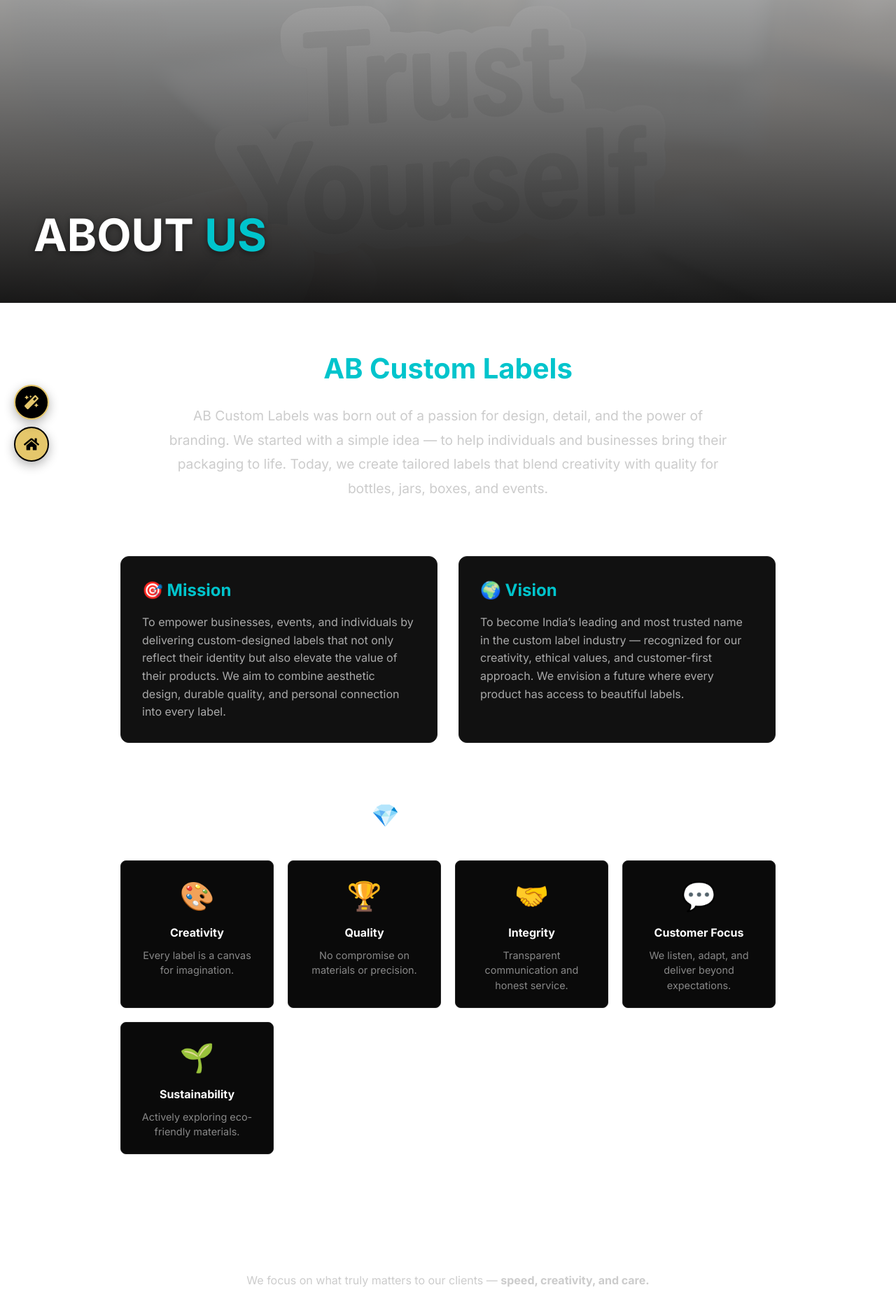
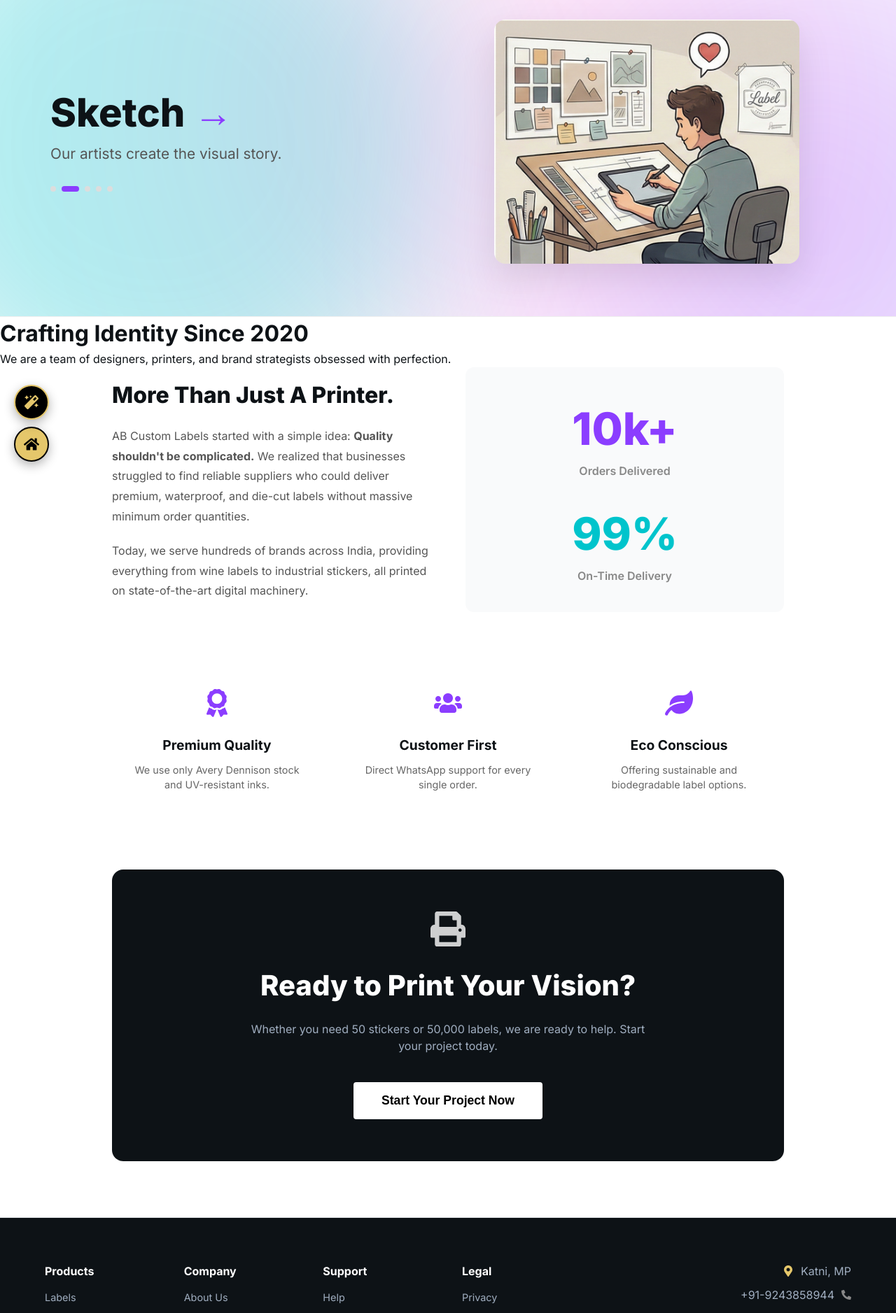
Before and after one commit to venom-cooder/ab-custom-labels, a React (Vite) app in the folder frontend/: page /about in a window 1280 px wide. Shown: the part 120-1997 px from the top of the page at 70% size. Built offline with nearby package versions, Linux system fonts and the light colour scheme; no server answers.

Commit message:
about page

```diff
--- a/frontend/src/pages/About.jsx
+++ b/frontend/src/pages/About.jsx
@@ -1,163 +1,297 @@
 import React, { useState, useEffect } from 'react';
 import { motion, AnimatePresence } from 'framer-motion';
-import { FaWhatsapp, FaClipboardList, FaCheckCircle } from 'react-icons/fa';
-
-// IMPORT FOOTER HERE
-import Footer from '../components/Footer';
+import axios from 'axios';
+import { FaCheckCircle, FaWhatsapp, FaTimes, FaLightbulb, FaPaperPlane, FaAward, FaUsers, FaPrint, FaLeaf } from 'react-icons/fa';
+import AuroraBackground from '../components/anim/AuroraBackground';
 
 const About = () => {
-  // --- Slideshow Logic ---
-  const heroImages = [
-    '/images/AboutUs/aboutus1.png',
-    '/images/AboutUs/aboutus2.png',
-    '/images/AboutUs/aboutus3.png',
+  const API_URL = import.meta.env.VITE_API_URL || 'http://localhost:5001';
+
+  // --- ANIMATION STATE (Top Section) ---
+  const [stepIndex, setStepIndex] = useState(0);
+  const steps = [
+    { title: "Idea", desc: "You share your vision or brand concept.", img: "/images/Step1.png" },
+    { title: "Sketch", desc: "Our artists create the visual story.", img: "/images/Step2.png" },
+    { title: "Design", desc: "We refine typography, colors, and shape.", img: "/images/Step3.png" },
+    { title: "Print", desc: "Production on high-end industrial printers.", img: "/images/Step4.png" },
+    { title: "Deliver", desc: "Your premium labels arrive ready to stick.", img: "/images/Step5.png" }
   ];
-  const [currentImageIndex, setCurrentImageIndex] = useState(0);
 
+  // --- MODAL & FORM STATE ---
+  const [isModalOpen, setModalOpen] = useState(false);
+  const [isSubmitting, setIsSubmitting] = useState(false);
+  const [submitSuccess, setSubmitSuccess] = useState(false);
+
+  const [formData, setFormData] = useState({
+    name: '',
+    contact: '',
+    projectType: 'Consultation',
+    details: '',
+    qty: ''
+  });
+
+  // --- EFFECTS ---
   useEffect(() => {
-    const interval = setInterval(() => {
-      setCurrentImageIndex((prev) => (prev + 1) % heroImages.length);
-    }, 5000); // Change every 5 seconds
-    return () => clearInterval(interval);
+    const stepInterval = setInterval(() => {
+      setStepIndex((prev) => (prev + 1) % steps.length);
+    }, 4000);
+    return () => clearInterval(stepInterval);
   }, []);
 
-  const openWhatsApp = (msg) => {
+  // --- HANDLERS ---
+  const handleInputChange = (e) => {
+    setFormData({ ...formData, [e.target.name]: e.target.value });
+  };
+
+  const handleFormSubmit = async (e) => {
+    e.preventDefault();
+    setIsSubmitting(true);
+
+    const newOrder = {
+      name: formData.name,
+      contact: formData.contact,
+      details: `ABOUT PAGE INQUIRY: ${formData.projectType} | ${formData.details}`,
+      type: 'New Inquiry',
+      qty: formData.qty,
+      date: new Date().toLocaleString()
+    };
+
+    try {
+      // 1. Save to Inventory
+      await axios.post(`${API_URL}/api/orders`, newOrder);
+      // 2. Show Success
+      setSubmitSuccess(true);
+    } catch (e) {
+      console.error("Error submitting", e);
+    } finally {
+      setIsSubmitting(false);
+    }
+  };
+
+  const connectWhatsApp = () => {
+    const msg = `*NEW INQUIRY* (from About Page) 🚀\n👤 Name: ${formData.name}\n📞 Contact: ${formData.contact}\n📝 Request: ${formData.details}\n🔢 Qty: ${formData.qty}`;
     window.open(`https://wa.me/919243858944?text=${encodeURIComponent(msg)}`, '_blank');
+
+    // Reset
+    setSubmitSuccess(false);
+    setModalOpen(false);
+    setFormData({ name: '', contact: '', projectType: 'Consultation', details: '', qty: '' });
   };
 
   return (
     <div className="app-container">
 
-      {/* 1. HERO SLIDESHOW SECTION */}
-      <div style={{ position: 'relative', height: '60vh', minHeight:'400px', overflow: 'hidden', borderBottom: '1px solid #222' }}>
+      {/* ========================================================== */}
+      {/* 1. TOP SECTION: 5-STEP PROCESS (AURORA BG) - SAME AS GALLERY */}
+      {/* ========================================================== */}
+      <div style={{position:'relative', height:'500px', overflow:'hidden', display:'flex', alignItems:'center', background:'#fff', borderBottom:'1px solid #eee'}}>
+        <AuroraBackground />
+        <div className="container" style={{position:'relative', zIndex:1, maxWidth:'1200px', margin:'0 auto', width:'100%', display:'grid', gridTemplateColumns:'1fr 1fr', alignItems:'center', padding:'0 2rem'}}>
+
+          {/* Text Animation */}
+          <div style={{paddingRight:'40px'}}>
+             <AnimatePresence mode="wait">
+               <motion.div
+                 key={stepIndex}
+                 initial={{ opacity: 0, x: -20 }} animate={{ opacity: 1, x: 0 }} exit={{ opacity: 0, x: 20 }}
+                 transition={{ duration: 0.5 }}
+               >
+                 <h2 style={{fontSize:'3.5rem', fontWeight:'900', color:'var(--text-main)', marginBottom:'10px', lineHeight:'1.1'}}>
+                   {steps[stepIndex].title} <span style={{color:'var(--primary)'}}>→</span>
+                 </h2>
+                 <p style={{fontSize:'1.3rem', color:'#555', lineHeight:'1.6'}}>
+                   {steps[stepIndex].desc}
+                 </p>
+                 <div style={{display:'flex', gap:'8px', marginTop:'30px'}}>
+                   {steps.map((_, i) => (
+                     <div key={i} style={{width: i === stepIndex ? '25px' : '8px', height:'8px', borderRadius:'4px', background: i === stepIndex ? 'var(--primary)' : '#ddd', transition: '0.3s'}}/>
+                   ))}
+                 </div>
+               </motion.div>
+             </AnimatePresence>
+          </div>
+
+          {/* Image Animation */}
+          <div style={{height:'350px', display:'flex', justifyContent:'center', alignItems:'center'}}>
              <AnimatePresence mode="wait">
                <motion.img
-            key={currentImageIndex}
-            src={heroImages[currentImageIndex]}
-            alt={`About Us ${currentImageIndex + 1}`}
-            initial={{ opacity: 0, scale: 1.05 }}
-            animate={{ opacity: 0.6, scale: 1 }} // Lower opacity so text pops
-            exit={{ opacity: 0 }}
-            transition={{ duration: 1.5 }}
-            style={{ width: '100%', height: '100%', objectFit: 'cover', position: 'absolute' }}
+                 key={stepIndex} src={steps[stepIndex].img} alt="Process Step"
+                 initial={{ opacity: 0, scale: 0.9 }} animate={{ opacity: 1, scale: 1 }} exit={{ opacity: 0, scale: 1.1 }}
+                 style={{maxHeight:'100%', maxWidth:'100%', borderRadius:'16px', boxShadow:'0 20px 50px rgba(0,0,0,0.1)', objectFit: 'contain'}}
+                 onError={(e) => e.target.src = 'https://placehold.co/400x300?text=Process+Step'}
                />
              </AnimatePresence>
-        <div style={{
-          position:'absolute', top:0, left:0, width:'100%', height:'100%',
-          background:'linear-gradient(to bottom, rgba(0,0,0,0.3), rgba(0,0,0,0.9))',
-          display:'flex', alignItems:'flex-end', padding:'3rem'
-        }}>
-          <h1 style={{fontSize:'4rem', color:'white', margin:0, textShadow:'0 2px 10px rgba(0,0,0,0.5)'}}>
-            ABOUT <span style={{color:'var(--accent)'}}>US</span>
-          </h1>
+          </div>
         </div>
       </div>
 
-      {/* 2. MAIN CONTENT */}
-      <div style={{ maxWidth: '1000px', margin: '0 auto', padding: '4rem 2rem', color: '#fff' }}>
+      {/* ========================================================== */}
+      {/* 2. ABOUT CONTENT (Clean/Professional Theme) */}
+      {/* ========================================================== */}
+      <div className="page-header">
+        <h1>Crafting Identity Since 2020</h1>
+        <p>We are a team of designers, printers, and brand strategists obsessed with perfection.</p>
+      </div>
 
-        {/* Intro */}
-        <section style={{ marginBottom: '5rem', textAlign:'center' }}>
-          <h2 style={{ fontSize: '2.5rem', color: 'var(--accent)', marginBottom: '20px' }}>
-            AB Custom Labels
-          </h2>
-          <p style={{ fontSize: '1.2rem', lineHeight: '1.8', color: '#ccc', maxWidth:'800px', margin:'0 auto' }}>
-            AB Custom Labels was born out of a passion for design, detail, and the power of branding.
-            We started with a simple idea — to help individuals and businesses bring their packaging to life.
-            Today, we create tailored labels that blend creativity with quality for bottles, jars, boxes, and events.
+      <div className="container" style={{maxWidth:'1000px', margin:'0 auto', paddingBottom:'80px', paddingLeft:'20px', paddingRight:'20px'}}>
+
+        {/* Story Block */}
+        <div style={{display:'grid', gridTemplateColumns:'1fr 1fr', gap:'50px', alignItems:'center', marginBottom:'80px'}}>
+           <div>
+              <h2 style={{fontSize:'2rem', fontWeight:'800', marginBottom:'20px', color:'var(--text-main)'}}>More Than Just A Printer.</h2>
+              <p style={{color:'#555', lineHeight:'1.8', marginBottom:'20px'}}>
+                AB Custom Labels started with a simple idea: <strong>Quality shouldn't be complicated.</strong> We realized that businesses struggled to find reliable suppliers who could deliver premium, waterproof, and die-cut labels without massive minimum order quantities.
               </p>
-        </section>
-
-        {/* Mission, Vision & Values Grid */}
-        <section style={{ marginBottom: '5rem' }}>
-          <div style={{ display: 'grid', gridTemplateColumns: 'repeat(auto-fit, minmax(300px, 1fr))', gap: '30px' }}>
-            {/* Mission */}
-            <div style={{ background: '#111', padding: '30px', borderRadius: '12px', border: '1px solid #222' }}>
-              <h3 style={{ color: 'var(--accent)', fontSize:'1.5rem', marginBottom:'15px' }}>🎯 Mission</h3>
-              <p style={{ color: '#aaa', lineHeight:'1.6' }}>
-                To empower businesses, events, and individuals by delivering custom-designed labels that not only reflect their identity but also elevate the value of their products. We aim to combine aesthetic design, durable quality, and personal connection into every label.
+              <p style={{color:'#555', lineHeight:'1.8'}}>
+                Today, we serve hundreds of brands across India, providing everything from wine labels to industrial stickers, all printed on state-of-the-art digital machinery.
               </p>
            </div>
-            {/* Vision */}
-            <div style={{ background: '#111', padding: '30px', borderRadius: '12px', border: '1px solid #222' }}>
-              <h3 style={{ color: 'var(--accent)', fontSize:'1.5rem', marginBottom:'15px' }}>🌍 Vision</h3>
-              <p style={{ color: '#aaa', lineHeight:'1.6' }}>
-                To become India’s leading and most trusted name in the custom label industry — recognized for our creativity, ethical values, and customer-first approach. We envision a future where every product has access to beautiful labels.
-              </p>
+           <div style={{background:'#f9fafb', borderRadius:'12px', padding:'40px', textAlign:'center'}}>
+              <div style={{fontSize:'4rem', fontWeight:'900', color:'var(--primary)'}}>10k+</div>
+              <div style={{color:'#888', fontWeight:'600', marginBottom:'30px'}}>Orders Delivered</div>
+              <div style={{fontSize:'4rem', fontWeight:'900', color:'var(--accent)'}}>99%</div>
+              <div style={{color:'#888', fontWeight:'600'}}>On-Time Delivery</div>
            </div>
         </div>
-        </section>
 
-        {/* Values Section */}
-        <section style={{ marginBottom: '5rem' }}>
-          <h2 style={{ textAlign: 'center', marginBottom: '40px', fontSize:'2rem' }}>💎 Our Values</h2>
-          <div style={{ display: 'grid', gridTemplateColumns: 'repeat(auto-fit, minmax(200px, 1fr))', gap: '20px', textAlign:'center' }}>
-            {[
-              { icon: '🎨', title: 'Creativity', desc: 'Every label is a canvas for imagination.' },
-              { icon: '🏆', title: 'Quality', desc: 'No compromise on materials or precision.' },
-              { icon: '🤝', title: 'Integrity', desc: 'Transparent communication and honest service.' },
-              { icon: '💬', title: 'Customer Focus', desc: 'We listen, adapt, and deliver beyond expectations.' },
-              { icon: '🌱', title: 'Sustainability', desc: 'Actively exploring eco-friendly materials.' },
-            ].map((val, index) => (
-              <div key={index} style={{ background: '#0a0a0a', padding: '20px', borderRadius: '8px', border: '1px solid #222' }}>
-                <div style={{ fontSize: '2.5rem', marginBottom: '10px' }}>{val.icon}</div>
-                <h4 style={{ color: 'white', marginBottom: '10px' }}>{val.title}</h4>
-                <p style={{ color: '#888', fontSize:'0.9rem' }}>{val.desc}</p>
+        {/* Values Grid */}
+        <div style={{display:'grid', gridTemplateColumns:'repeat(3, 1fr)', gap:'30px', marginBottom:'80px'}}>
+           <div className="strict-card" style={{padding:'30px', textAlign:'center', height:'auto'}}>
+              <FaAward size={40} color="var(--primary)" style={{margin:'0 auto 20px'}}/>
+              <h3 style={{fontSize:'1.2rem', fontWeight:'700', marginBottom:'10px'}}>Premium Quality</h3>
+              <p style={{color:'#666', fontSize:'0.9rem'}}>We use only Avery Dennison stock and UV-resistant inks.</p>
            </div>
-            ))}
+           <div className="strict-card" style={{padding:'30px', textAlign:'center', height:'auto'}}>
+              <FaUsers size={40} color="var(--primary)" style={{margin:'0 auto 20px'}}/>
+              <h3 style={{fontSize:'1.2rem', fontWeight:'700', marginBottom:'10px'}}>Customer First</h3>
+              <p style={{color:'#666', fontSize:'0.9rem'}}>Direct WhatsApp support for every single order.</p>
            </div>
-        </section>
-
-        {/* Why Choose Us Section */}
-        <section>
-          <h2 style={{ textAlign: 'center', marginBottom: '40px', fontSize:'2rem' }}>Why Choose Us</h2>
-          <p style={{ textAlign: 'center', color: '#ccc', marginBottom: '40px' }}>
-            We focus on what truly matters to our clients — <b>speed, creativity, and care.</b>
-          </p>
-          <div style={{ display: 'grid', gap: '25px' }}>
-            {[
-              { title: "Fast Turnaround", desc: "We respect your time. We deliver high-quality custom labels on a tight timeline without compromising quality." },
-              { title: "Fully Customized Designs", desc: "Every label is designed from scratch based on your needs. From shape to fonts — you dream it, we create it." },
-              { title: "Eco-Friendly Options", desc: "We care about the planet. We offer sustainable, recyclable label materials for eco-conscious choices." },
-              { title: "Personal Support & Guidance", desc: "You’re never on your own. We work closely with you from concept to delivery with honest advice." },
-              { title: "Premium Print Quality", desc: "High-resolution printing and durable materials ensure your labels look sharp, feel premium, and last." },
-            ].map((item, i) => (
-              <div key={i} style={{ display: 'flex', gap: '20px', alignItems: 'flex-start' }}>
-                 <h3 style={{ color: 'var(--accent)', fontSize:'2rem', lineHeight:'1', opacity:0.6 }}>{i+1}️⃣</h3>
-                 <div>
-                   <h3 style={{ color: 'white', marginBottom: '10px' }}>{item.title}</h3>
-                   <p style={{ color: '#aaa', lineHeight: '1.6' }}>{item.desc}</p>
+           <div className="strict-card" style={{padding:'30px', textAlign:'center', height:'auto'}}>
+              <FaLeaf size={40} color="var(--primary)" style={{margin:'0 auto 20px'}}/>
+              <h3 style={{fontSize:'1.2rem', fontWeight:'700', marginBottom:'10px'}}>Eco Conscious</h3>
+              <p style={{color:'#666', fontSize:'0.9rem'}}>Offering sustainable and biodegradable label options.</p>
            </div>
         </div>
-            ))}
+
+        {/* ========================================================== */}
+        {/* 3. BOTTOM CTA (Triggers Modal) */}
+        {/* ========================================================== */}
+        <div style={{background:'#0d1216', borderRadius:'16px', padding:'60px', textAlign:'center', color:'white'}}>
+           <FaPrint size={50} style={{marginBottom:'20px', opacity:0.8}}/>
+           <h2 style={{fontSize:'2.5rem', fontWeight:'800', marginBottom:'20px', color:'white'}}>Ready to Print Your Vision?</h2>
+           <p style={{color:'#a0aec0', marginBottom:'40px', maxWidth:'600px', margin:'0 auto 40px'}}>
+             Whether you need 50 stickers or 50,000 labels, we are ready to help. Start your project today.
+           </p>
+           <button
+             onClick={() => setModalOpen(true)}
+             className="primary-btn"
+             style={{padding:'16px 40px', fontSize:'1.1rem', background:'white', color:'black', border:'none'}}
+           >
+             Start Your Project Now
+           </button>
         </div>
-        </section>
 
       </div>
 
-      {/* 3. BOTTOM CTAs */}
-      <div style={{ padding: '4rem 2rem', background: '#080808', textAlign: 'center', borderTop:'1px solid #222' }}>
-        <h2 style={{ color: 'white', marginBottom: '20px' }}>Ready to make your label stand out?</h2>
-        <p style={{ color: '#888', marginBottom: '30px' }}>Let’s create something custom together.</p>
-        <div style={{ display: 'flex', gap: '20px', justifyContent: 'center', flexWrap:'wrap' }}>
+      {/* ========================================================== */}
+      {/* 4. THE MODAL (INVENTORY -> WHATSAPP) */}
+      {/* ========================================================== */}
+      <AnimatePresence>
+        {isModalOpen && (
+          <div
+            style={{
+              position: 'fixed', top: 0, left: 0, width: '100%', height: '100%',
+              background: 'rgba(0,0,0,0.85)', zIndex: 9999,
+              display: 'flex', alignItems: 'center', justifyContent: 'center',
+              backdropFilter: 'blur(5px)'
+            }}
+            onClick={() => setModalOpen(false)}
+          >
+            <motion.div
+              initial={{scale:0.9, opacity:0}} animate={{scale:1, opacity:1}} exit={{scale:0.9, opacity:0}}
+              onClick={(e) => e.stopPropagation()}
+              style={{
+                background: 'white', padding: '30px', borderRadius: '12px',
+                width: '90%', maxWidth: '500px', position: 'relative',
+                boxShadow: '0 25px 60px rgba(0,0,0,0.5)', overflow: 'hidden'
+              }}
+            >
+              <button onClick={() => setModalOpen(false)} style={{position:'absolute', top:15, right:15, border:'none', background:'transparent', cursor:'pointer'}}>
+                <FaTimes size={20} color="#888"/>
+              </button>
+
+              {submitSuccess ? (
+                // SUCCESS STATE
+                <div style={{textAlign: 'center', padding: '30px 10px'}}>
+                  <div style={{width: '70px', height: '70px', background: '#dcfce7', color: '#16a34a', borderRadius: '50%', display: 'flex', alignItems: 'center', justifyContent: 'center', margin: '0 auto 20px'}}>
+                     <FaCheckCircle size={35} />
+                  </div>
+                  <h2 style={{color:'var(--text-main)', marginBottom:'10px'}}>Inquiry Saved!</h2>
+                  <p style={{color:'var(--text-body)', lineHeight: '1.6', marginBottom:'25px'}}>
+                    We've added your project to our system. Let's discuss the finer details on WhatsApp.
+                  </p>
                   <button
-            onClick={() => openWhatsApp("Hi, I want to give a custom order after reading your About page.")}
+                    onClick={connectWhatsApp}
                     className="primary-btn"
-            style={{ display: 'flex', alignItems: 'center', gap: '10px' }}
+                    style={{width:'100%', background:'#25D366', display:'flex', alignItems:'center', justifyContent:'center', gap:'10px'}}
                   >
-            <FaClipboardList /> Give Order
+                    <FaWhatsapp size={20}/> Continue to WhatsApp
                   </button>
-          <button
-            onClick={() => openWhatsApp("Hi, I'd like to connect and discuss some ideas.")}
-            className="big-whatsapp-btn"
-            style={{ width:'auto', padding:'16px 32px' }}
-          >
-            <FaWhatsapp size={20} /> Connect to WhatsApp
-          </button>
+                </div>
+              ) : (
+                // FORM STATE
+                <>
+                  <div style={{marginBottom: '25px', display: 'flex', alignItems: 'center', gap: '10px'}}>
+                     <div style={{background: '#f3e8ff', padding: '10px', borderRadius: '50%', color: 'var(--primary)'}}><FaLightbulb size={20}/></div>
+                     <div>
+                        <h2 style={{color:'var(--text-main)', margin: 0, fontSize: '1.5rem'}}>Start Project</h2>
+                        <p style={{color:'var(--text-body)', margin: 0, fontSize: '0.9rem'}}>Tell us about your needs.</p>
                      </div>
                    </div>
 
+                  <form onSubmit={handleFormSubmit} style={{display: 'flex', flexDirection: 'column', gap: '15px'}}>
+                    <div style={{display: 'grid', gridTemplateColumns: '1fr 1fr', gap: '15px'}}>
+                      <div>
+                        <label style={{fontSize:'0.75rem', fontWeight:'700', textTransform:'uppercase', color:'#888', marginBottom:'5px', display:'block'}}>Name</label>
+                        <input name="name" value={formData.name} onChange={handleInputChange} required className="clean-input" placeholder="Your Name" style={{background:'#f8f9fa'}}/>
+                      </div>
+                      <div>
+                        <label style={{fontSize:'0.75rem', fontWeight:'700', textTransform:'uppercase', color:'#888', marginBottom:'5px', display:'block'}}>Contact</label>
+                        <input name="contact" value={formData.contact} onChange={handleInputChange} required className="clean-input" placeholder="+91..." style={{background:'#f8f9fa'}}/>
+                      </div>
+                    </div>
 
+                    <div>
+                      <label style={{fontSize:'0.75rem', fontWeight:'700', textTransform:'uppercase', color:'#888', marginBottom:'5px', display:'block'}}>Project Type</label>
+                      <select name="projectType" value={formData.projectType} onChange={handleInputChange} className="clean-input" style={{width: '100%', background: 'white'}}>
+                        <option>Consultation</option>
+                        <option>Stickers</option>
+                        <option>Product Labels</option>
+                        <option>Packaging</option>
+                        <option>Bulk Printing</option>
+                      </select>
+                    </div>
+
+                    <div>
+                      <label style={{fontSize:'0.75rem', fontWeight:'700', textTransform:'uppercase', color:'#888', marginBottom:'5px', display:'block'}}>Project Details</label>
+                      <textarea name="details" value={formData.details} onChange={handleInputChange} required className="clean-input" rows="3" placeholder="Describe your vision..." style={{background:'#f8f9fa'}}/>
+                    </div>
+
+                    <div>
+                       <label style={{fontSize:'0.75rem', fontWeight:'700', textTransform:'uppercase', color:'#888', marginBottom:'5px', display:'block'}}>Estimated Quantity</label>
+                       <input name="qty" type="number" value={formData.qty} onChange={handleInputChange} required className="clean-input" placeholder="Ex: 1000" style={{background:'#f8f9fa'}}/>
+                    </div>
+
+                    <button type="submit" className="primary-btn" disabled={isSubmitting} style={{width:'100%', marginTop: '10px', display: 'flex', justifyContent: 'center', gap: '8px'}}>
+                       {isSubmitting ? 'Saving...' : <><FaPaperPlane/> Add to Inventory</>}
+                    </button>
+                  </form>
+                </>
+              )}
+            </motion.div>
+          </div>
+        )}
+      </AnimatePresence>
 
     </div>
   );
```
Lines whose indentation alone changed are shown as unchanged.
